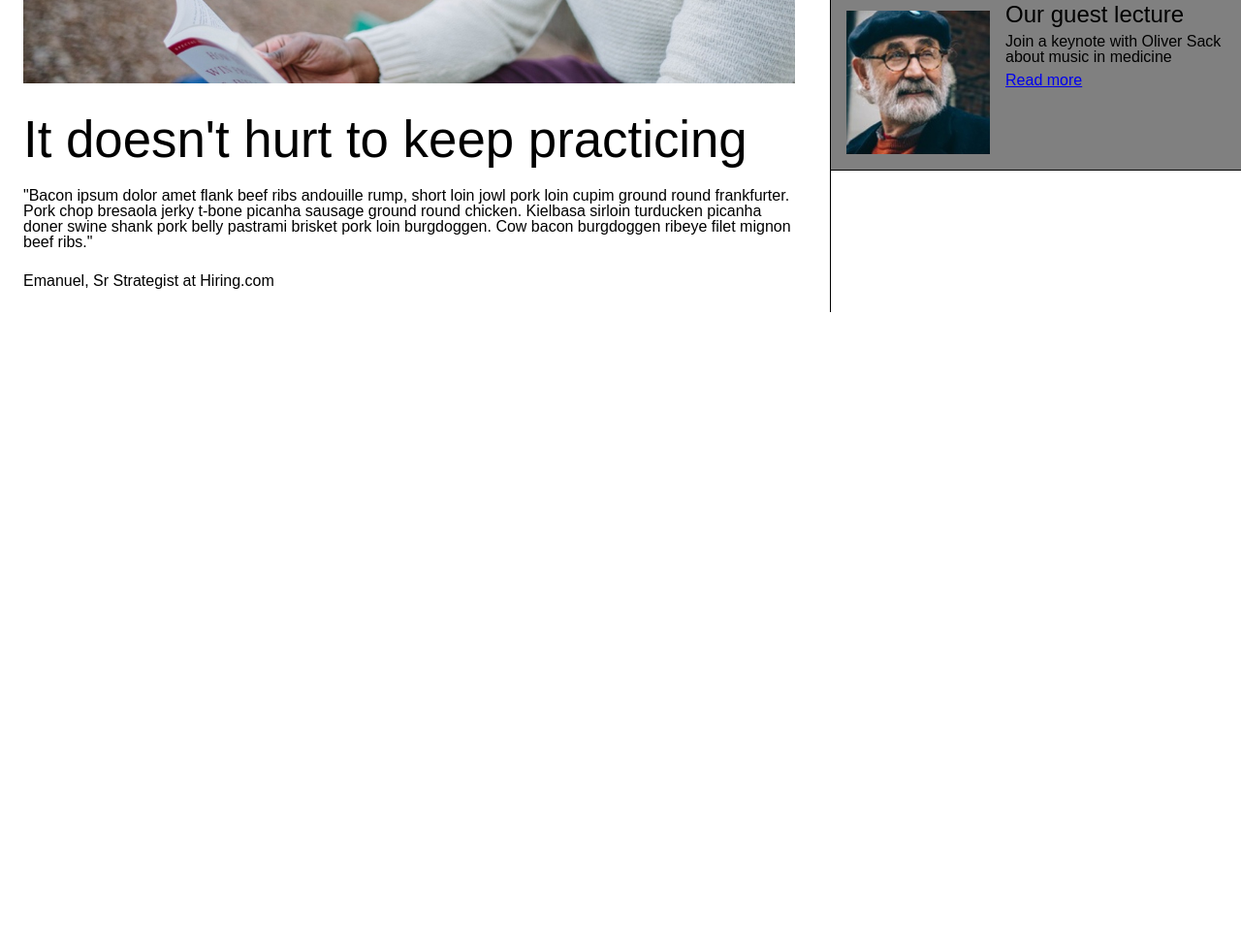
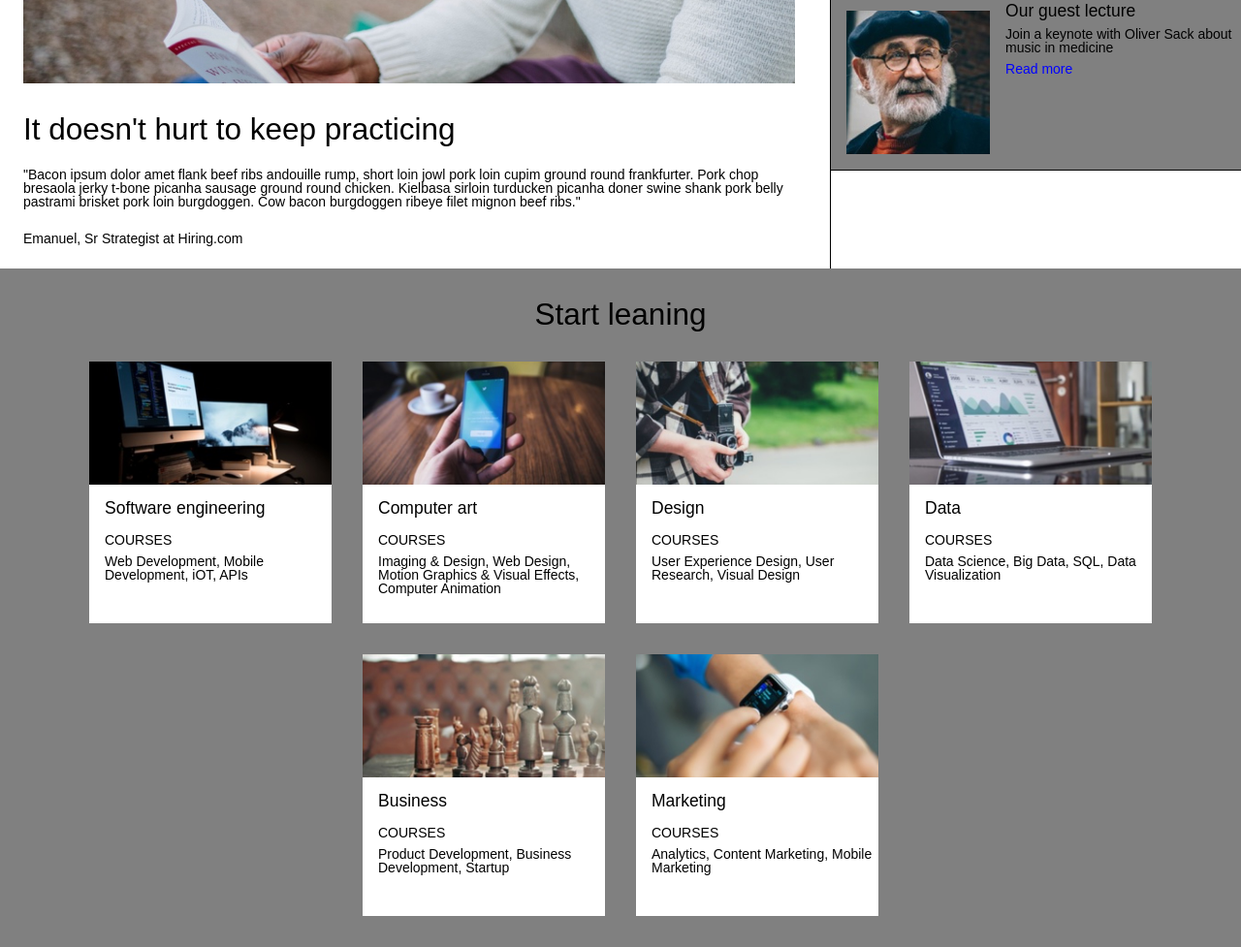
Before and after one commit to drum-IT/colmar, a plain HTML site: page index.html in a window 1280 px wide. Shown: the part 1079-2056 px from the top of the page at 97% size. Before the commit the page ends 1401 px from the top, so only its background shows below. Drawn offline with Linux system fonts and the light colour scheme.

Commit message:
Add learning section, and all learning information. Style learning section and information.

```diff
--- a/index.html
+++ b/index.html
@@ -62,5 +62,49 @@
         </div>
       </div>
     </div>
+    <div id="learning">
+      <h1 id="learn-headline">Start leaning</h1>
+      <div class="learn">
+        <img src="resources/images/course-software.jpg" alt="" />
+        <h1>Software engineering</h1>
+        <p>COURSES</p>
+        <p class="courses">Web Development, Mobile Development, iOT, APIs</p>
+      </div>
+
+      <div class="learn">
+        <img src="resources/images/course-computer-art.jpg" alt="" />
+        <h1>Computer art</h1>
+        <p>COURSES</p>
+        <p class="courses">Imaging & Design, Web Design, Motion Graphics & Visual Effects, Computer Animation</p>
+      </div>
+
+      <div class="learn">
+        <img src="resources/images/course-design.jpg" alt="" />
+        <h1>Design</h1>
+        <p>COURSES</p>
+        <p class="courses">User Experience Design, User Research, Visual Design</p>
+      </div>
+
+      <div class="learn">
+        <img src="resources/images/course-data.jpg" alt="" />
+        <h1>Data</h1>
+        <p>COURSES</p>
+        <p class="courses">Data Science, Big Data, SQL, Data Visualization</p>
+      </div>
+
+      <div class="learn">
+        <img src="resources/images/course-business.jpg" alt="" />
+        <h1>Business</h1>
+        <p>COURSES</p>
+        <p class="courses">Product Development, Business Development, Startup</p>
+      </div>
+
+      <div class="learn">
+        <img src="resources/images/course-marketing.jpg" alt="" />
+        <h1>Marketing</h1>
+        <p>COURSES</p>
+        <p class="courses">Analytics, Content Marketing, Mobile Marketing</p>
+      </div>
+    </div>
   </body>
 </html>
--- a/resources/css/style.css
+++ b/resources/css/style.css
@@ -1,7 +1,7 @@
 html, body {
   width: 100%;
   font-family: sans-serif;
-  font-size: 16px;
+  font-size: 14px;
 }
 
 header, nav, div, footer {
@@ -9,7 +9,7 @@ header, nav, div, footer {
 }
 
 h1 {
-  font-size: 3.3rem;
+  font-size: 2.25rem;
 }
 
 header {
@@ -24,6 +24,7 @@ header {
   display: flex;
   align-items: center;
   margin-left: 24px;
+  font-size: 1.15rem;
 }
 
 header nav {
@@ -53,12 +54,11 @@ header nav a {
 }
 
 #headline h1 {
-  font-size: 3.3rem;
   margin-bottom: 40px;
 }
 
 #headline p {
-  font-size: 2.25rem;
+  font-size: 1.25rem;
   margin-bottom: 40px;
 }
 
@@ -71,7 +71,7 @@ header nav a {
   color: white;
   border: none;
   padding: 8px 0px;
-  font-size: 1.5rem;
+  font-size: 1rem;
 }
 
 #info {
@@ -130,7 +130,7 @@ header nav a {
 }
 
 .info-detail h1 {
-  font-size: 1.5rem;
+  font-size: 1.25rem;
   margin-bottom: 8px;
 }
 
@@ -138,6 +138,52 @@ header nav a {
   margin-bottom: 8px;
 }
 
+.info-detail a {
+  text-decoration: none;
+  color: blue;
+}
+
 .active-button {
   background-color: gray;
 }
+
+#learning {
+  display: flex;
+  background-color: gray;
+  flex-wrap: wrap;
+  justify-content: center;
+  align-items: center;
+  padding: 32px 0 0 0;
+}
+
+#learn-headline {
+  width: 100%;
+  text-align: center;
+  margin-bottom: 32px;
+}
+
+.learn {
+  display: flex;
+  flex-direction: column;
+  width: 250px;
+  height: 270px;
+  background-color: white;
+  margin: 0 16px;
+  margin-bottom: 32px;
+}
+
+.learn img {
+  width: 100%;
+}
+
+.learn h1 {
+  font-size: 1.25rem;
+  margin-top: 16px;
+  margin-left: 16px;
+  margin-bottom: 8px;
+}
+
+.learn p {
+  margin-top: 8px;
+  margin-left: 16px;
+}
```
